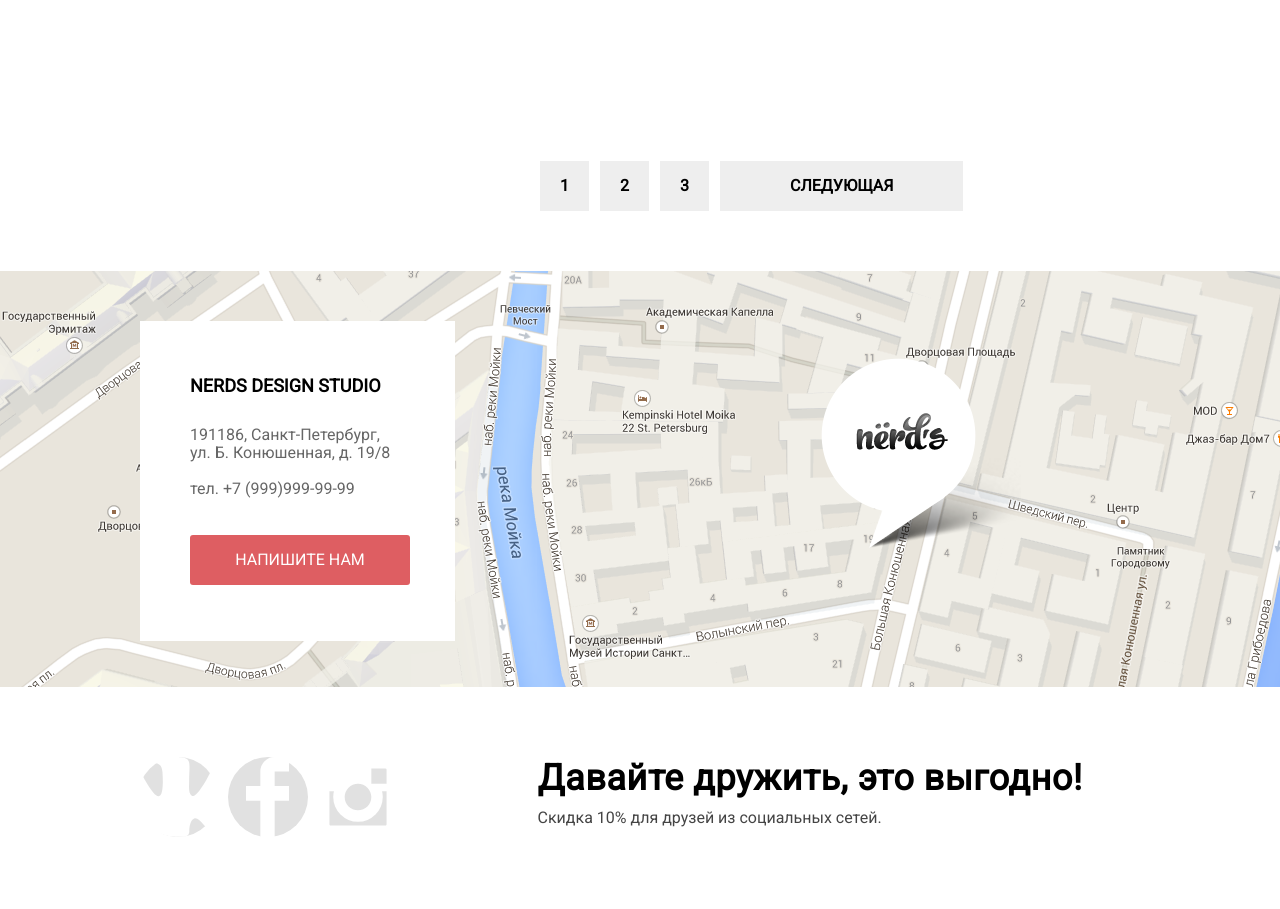
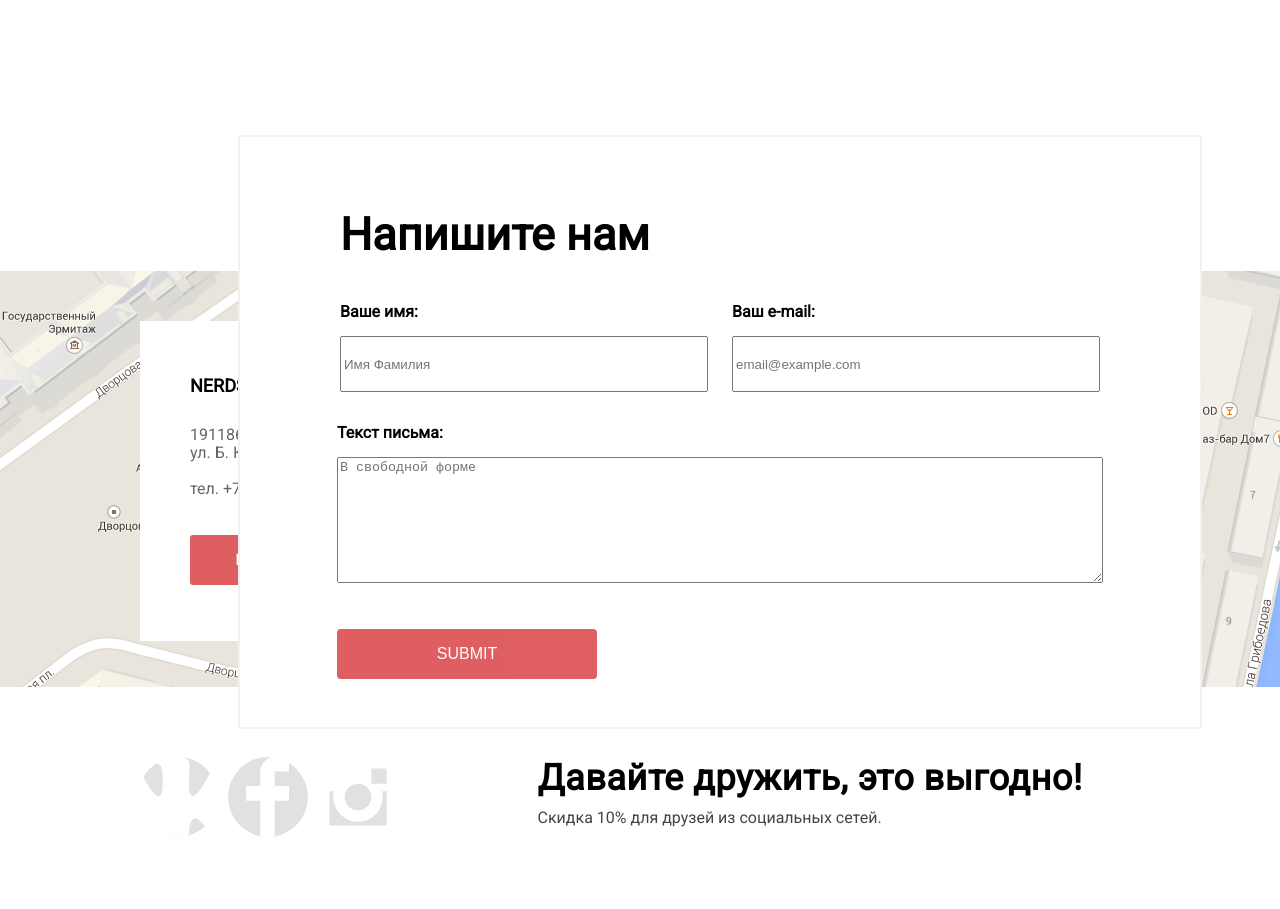
Before and after one commit to stierlitz93/990391-nerds-25, a plain HTML site: page catalog.html in a window 1280 px wide. Shown: the part 2300-3209 px from the top of the page. Drawn offline with Linux system fonts and the light colour scheme.

Commit message:
заверстал feedback

```diff
--- a/catalog.html
+++ b/catalog.html
@@ -190,30 +190,34 @@
 				</section>
 			</div>
 		</div>
-		<div class="feedback hidden">
-			<h2>Напишите нам</h2>
+	</main>
+	<footer class="footer-index">
+		<div class="footer-feedback">
+			<h2 class="footer-feedback-title">Напишите нам</h2>
 			<form class="feedback-form" action="" method="post">
-				<label>Ваше имя:
-					<input type="text" placeholder="Имя Фамилия">
-				</label>
-				<label>Ваш e-mail:
-					<input type="email" placeholder="email@example.com">
-				</label>
-				<label>Текст письма:
-					<textarea placeholder="В свободной форме"></textarea>
-				</label>
-				<input type="submit">
-				<button type="button">закрыть</button>
+				<div class="feedback-form-box">
+				<p class="feedback-form-item">
+				<label for="feedback-form-name">Ваше имя:</label>
+				<input id="feedback-form-name" type="text" placeholder="Имя Фамилия">
+				</p>
+				<p class="feedback-form-item">
+				<label for="feedback-form-email">Ваш e-mail:</label>
+				<input id="feedback-form-email" type="text" placeholder="email@example.com">
+				</p>
+				</div>
+				<p class="feedback-form-item">
+				<label for="feedback-form-letter">Текст письма:</label>
+				<textarea id="feedback-form-letter" placeholder="В свободной форме"></textarea>
+				</p>
+				<input class="footer-feedback-submit red" type="submit">
 			</form>
 		</div>
-	</main>
-	<footer class="footer-index">
 		<div class="map">
 			<img src="img/map.png" alt="Карта">
 			<div class="contact-us reset-style-size">
 				<h2 class="address__title  reset-style-size">nerds design studio</h2>
 				<p class="address__description  reset-style-size">191186, Санкт-Петербург,  ул. Б. Конюшенная, д. 19/8</p>
-				<p class="address__tel  reset-style-size" >тел. +7 (999)999-99-99</p>
+				<p class="address__tel  reset-style-size" >тел. +7 (812)275-75-75</p>
 				<a class="address__submit red" href="#">напишите нам</a>
 			</div>
 		</div>
--- a/css/style.css
+++ b/css/style.css
@@ -406,7 +406,80 @@ a{
 	display: flex;
     flex-direction: column;
 	align-items: center;
+	position: relative;
 }
+.footer-feedback{
+	position: absolute;
+	z-index: 1;
+	background-color: #fff;
+	border: 2px solid #f1f1f1;
+	width: 960px;
+	height: 590px;
+	bottom: 180px;
+}
+.footer-feedback-title{
+	font-size: 45px;
+	line-height: 45px;
+	margin: 0;
+    margin-top: 75px;
+    margin-left: 100px;
+}
+.feedback-form{
+	display: flex;
+    flex-direction: column;
+    align-items: center;
+    margin-top: 30px;
+}
+.feedback-form-item{
+	display: flex;
+    flex-direction: column;
+}
+.feedback-form-box{
+	display: flex;
+    justify-content: space-between;
+    width: 760px;
+}
+.feedback-form-item input{
+	width: 360px;
+	height: 50px;
+}
+.feedback-form-item textarea{
+	width: 760px;
+	height: 120px;
+}
+.feedback-form-item label{
+	font-size: 16px;
+	line-height: 18px;
+	font-weight: bold;
+	margin-bottom: 15px;
+}
+.footer-feedback-submit{
+	align-self: flex-start;
+    margin-left: 97px;
+	width: 260px;
+	height: 50px;
+	border: none;
+	border-radius: 4px;
+	font-size: 16px;
+	line-height: 18px;
+	text-transform: uppercase;
+	color: #fff;
+	margin-top: 30px;
+}
+/*
+.feedback-form label{
+	font-size: 16px;
+	line-height: 18px;
+	font-weight: bold;
+}
+.feedback-form input[type="text"]{
+	width: 360px;
+	height: 50px;
+}
+.feedback-form textarea{
+	width: 760px;
+	height: 120px;
+}*/
 .map{
 	min-height: 420px;
 	background-color: #fff;
@@ -617,7 +690,7 @@ a{
 	margin-left: 10px;
 }
 .field-form-grid{
-	margin-top: 53px; /*изменить значение после готовности ползунка*/
+	margin-top: 53px;
 }
 .field-form-grid-pick{
 	margin: 0;
```
Also changed, not shown: index.html (+20 -16 lines).
